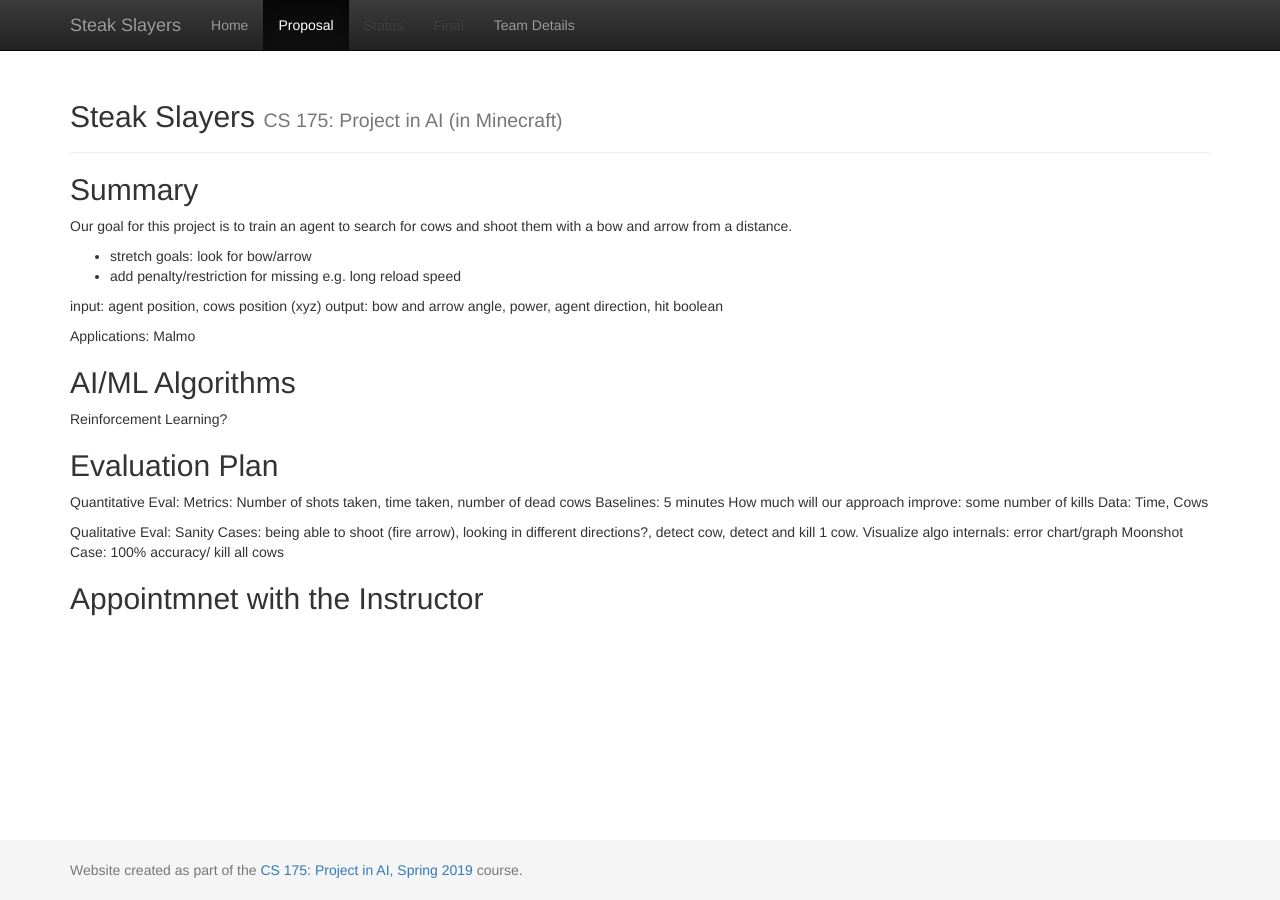
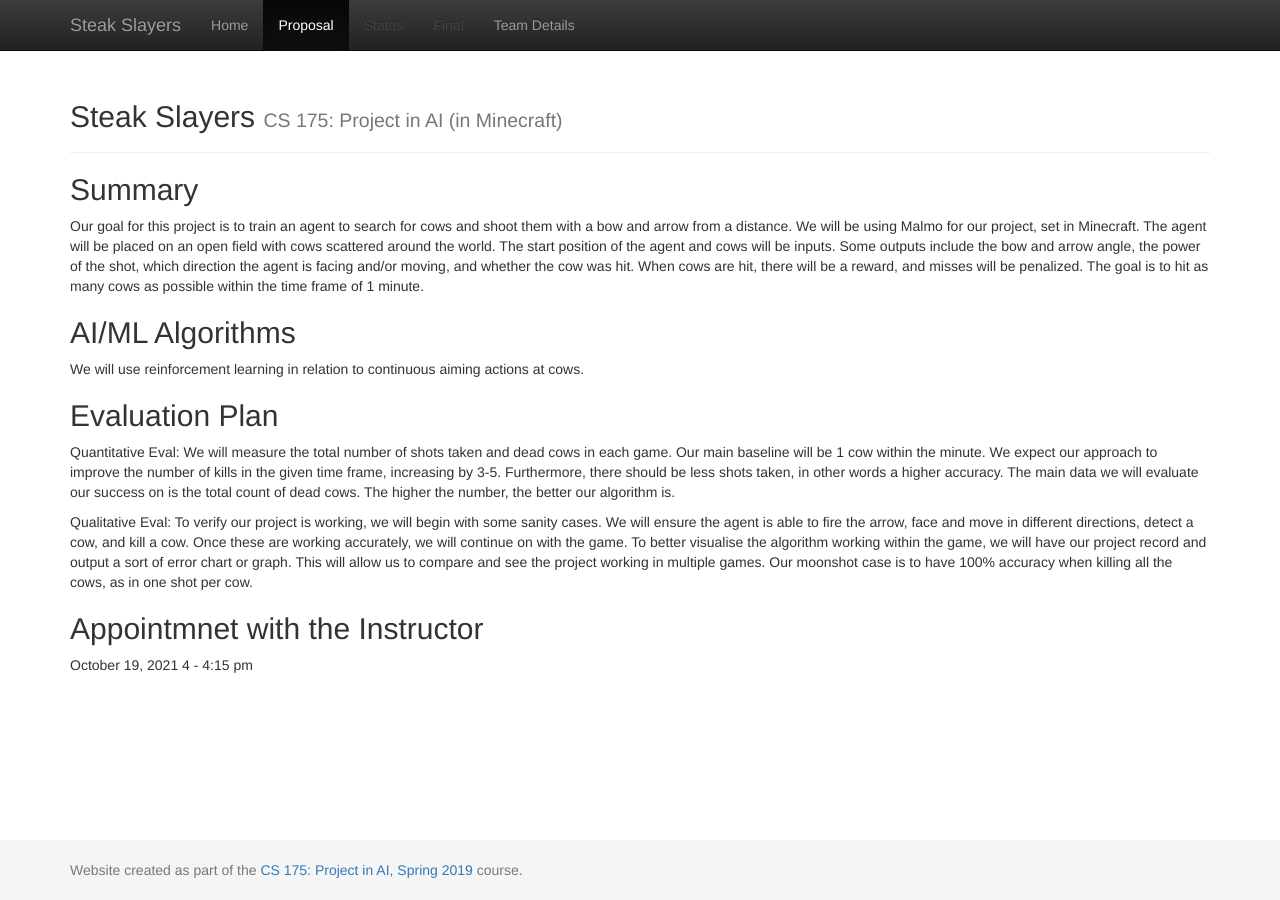
Before and after one commit to CowSlayers/SteakCrew, a Jekyll site: the page built from docs/proposal.md, in a window 1280 px wide. Built offline with Jekyll 4.4.1, drawn with Linux system fonts in a browser that asks for light colours.

Commit message:
proposal changes

```diff
--- a/docs/proposal.md
+++ b/docs/proposal.md
@@ -5,31 +5,20 @@ title: Proposal
 
 ## Summary
 
-Our goal for this project is to train an agent to search for cows and shoot them with a bow and arrow from a distance.
-
-- stretch goals: look for bow/arrow
-- add penalty/restriction for missing e.g. long reload speed
-
-input: agent position, cows position (xyz)
-output: bow and arrow angle, power, agent direction, hit boolean
-
-Applications: Malmo
+Our goal for this project is to train an agent to search for cows and shoot them with a bow and arrow from a distance. We will be using Malmo for our project, set in Minecraft. The agent will be placed on an open field with cows scattered around the world. The start position of the agent and cows will be inputs. Some outputs include the bow and arrow angle, the power of the shot, which direction the agent is facing and/or moving, and whether the cow was hit. When cows are hit, there will be a reward, and misses will be penalized. The goal is to hit as many cows as possible within the time frame of 1 minute.
 
 ## AI/ML Algorithms
 
-Reinforcement Learning?
+We will use reinforcement learning in relation to continuous aiming actions at cows.
 
 ## Evaluation Plan
 
 Quantitative Eval:
-Metrics: Number of shots taken, time taken, number of dead cows
-Baselines: 5 minutes
-How much will our approach improve: some number of kills
-Data: Time, Cows
+We will measure the total number of shots taken and dead cows in each game. Our main baseline will be 1 cow within the minute. We expect our approach to improve the number of kills in the given time frame, increasing by 3-5. Furthermore, there should be less shots taken, in other words a higher accuracy. The main data we will evaluate our success on is the total count of dead cows. The higher the number, the better our algorithm is.
 
 Qualitative Eval:
-Sanity Cases: being able to shoot (fire arrow), looking in different directions?, detect cow, detect and kill 1 cow.
-Visualize algo internals: error chart/graph
-Moonshot Case: 100% accuracy/ kill all cows
+To verify our project is working, we will begin with some sanity cases. We will ensure the agent is able to fire the arrow, face and move in different directions, detect a cow, and kill a cow. Once these are working accurately, we will continue on with the game. To better visualise the algorithm working within the game, we will have our project record and output a sort of error chart or graph. This will allow us to compare and see the project working in multiple games. Our moonshot case is to have 100% accuracy when killing all the cows, as in one shot per cow.
 
 ## Appointmnet with the Instructor
+October 19, 2021
+4 - 4:15 pm
```
